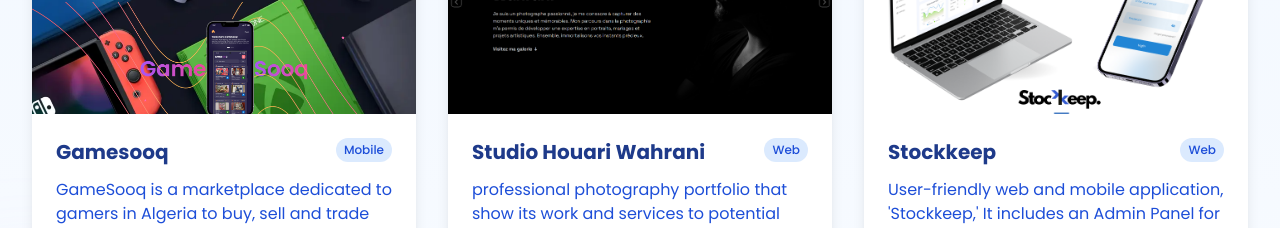
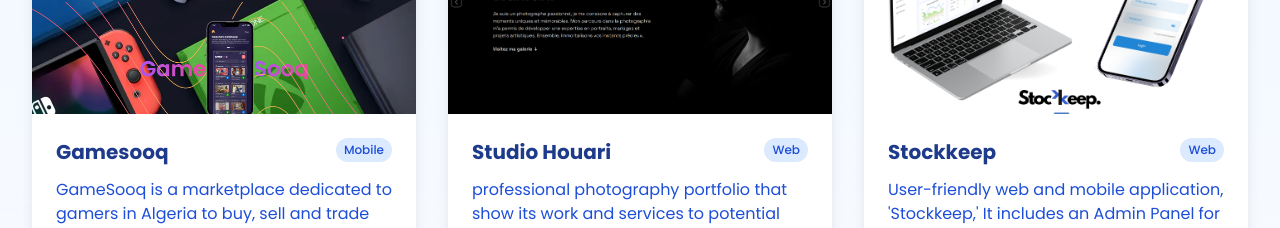
Before and after one commit to AchrafLarbi/DigitX, a React (Vite) app: page / in a window 1280 px wide. Shown: the part 2960-3188 px from the top of the page. Built offline with nearby package versions, Linux system fonts and the light colour scheme.

Commit message:
add email and fix teams

```diff
--- a/src/data.ts
+++ b/src/data.ts
@@ -87,8 +87,8 @@
   },
   {
     id: 2,
-    title: "Studio Houari Wahrani",
-    titleAr: "ستوديو هواري وهراني",
+    title: "Studio Houari ",
+    titleAr: "ستوديو هواري ",
     description: "professional photography portfolio that show its work and services to potential clients.",
     descriptionAr: "منصة تعريفية  لعميل متخصصة لعرض عملياته وخدماتها للعملاء القادمين.",
     image: Studio,
```
